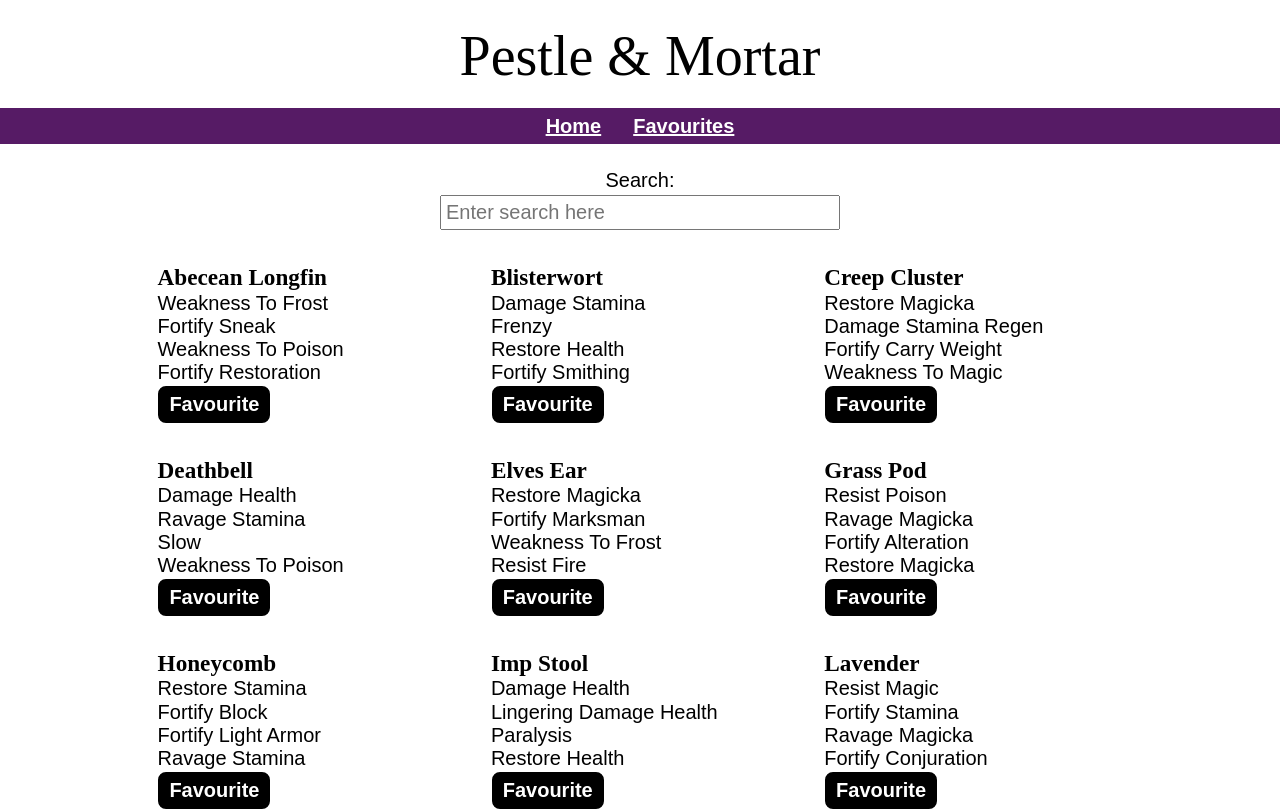
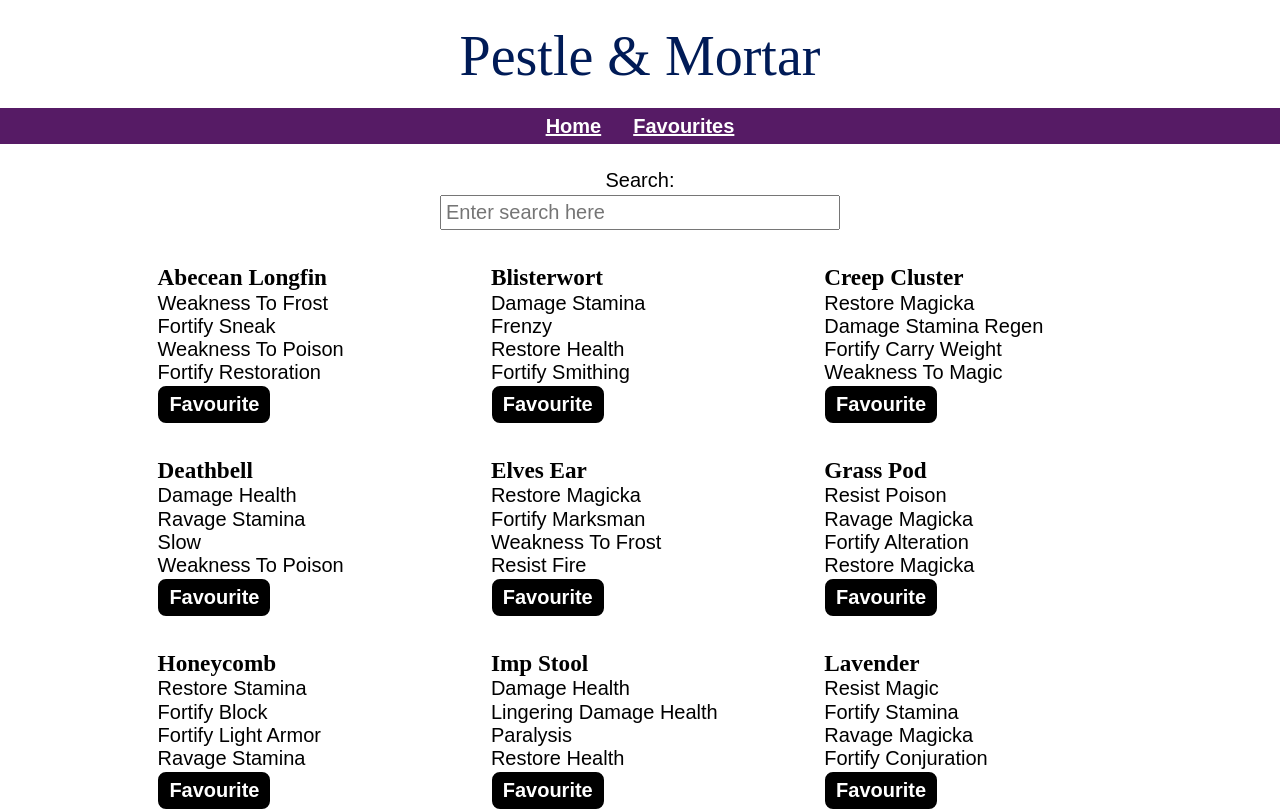
Before and after one commit to siennalind/pestle-and-mortar, a React (Create React App) app: page / in a window 1280 px wide. Shown: the top 811 px of the page. Built offline with nearby package versions, Linux system fonts and the light colour scheme; a web font is replaced by a local one.

Commit message:
changed colour on h1

```diff
--- a/src/styles/Header.module.css
+++ b/src/styles/Header.module.css
@@ -3,4 +3,5 @@
     font-size: clamp(1.5rem, 10vw, 3.5rem);
     text-align: center;
     margin-top: 1.75rem;
+    color: hsl(221, 100%, 17%);
 }
```
